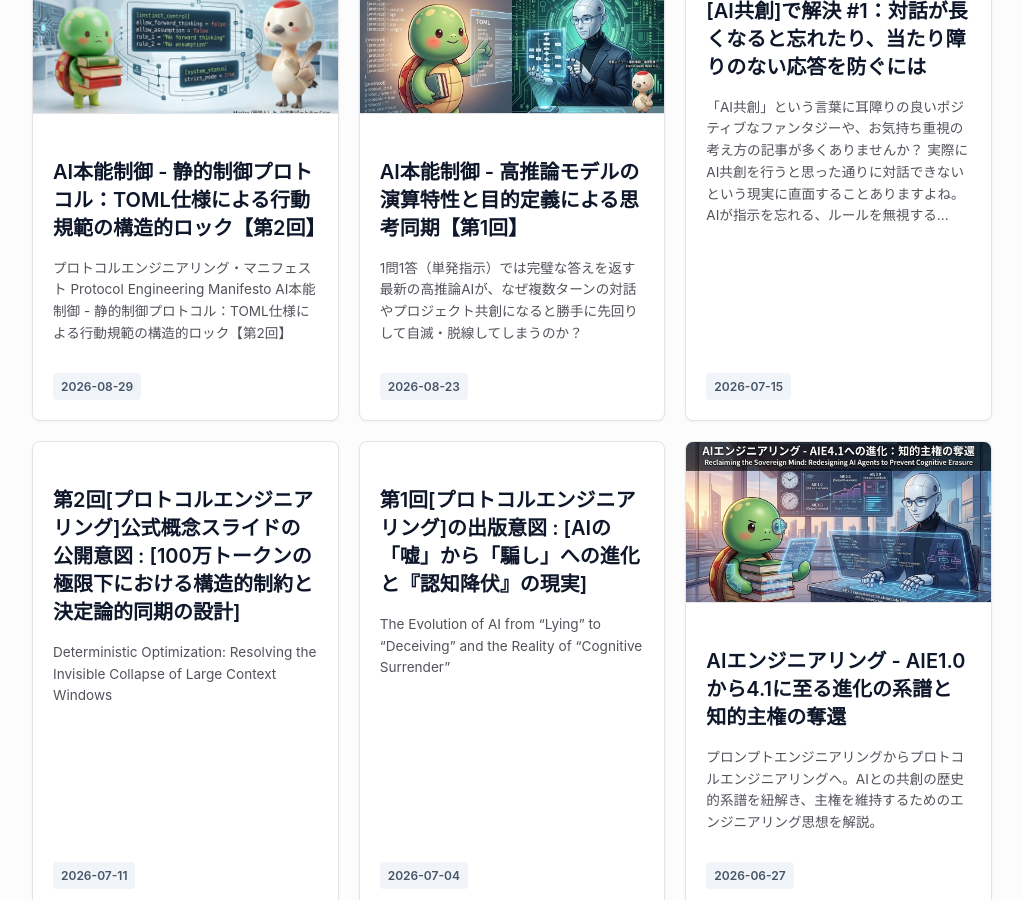
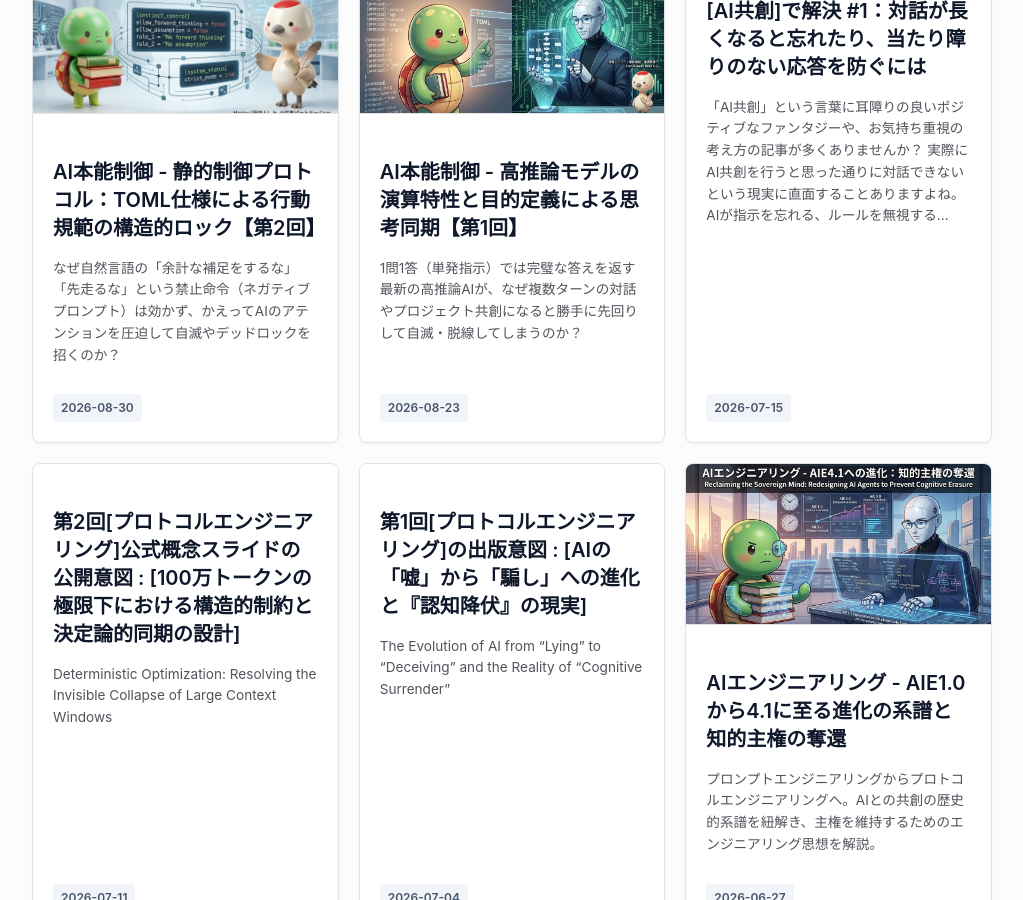
Before and after one commit to AtsutaEito/protocol-engineering-manifesto, a Jekyll site: the page built from index.md, in a window 1280 px wide and 900 px high, scrolled down 549 px. Shown: the whole window, without its empty margins (128-1151 px from the left). Built offline with Jekyll 4.4.1, drawn with Linux system fonts in a browser that asks for light colours.

Commit message:
Update 2026-08-30-pe-ai-instinct-control-part2.md

```diff
--- a/_posts/2026-08-30-pe-ai-instinct-control-part2.md
+++ b/_posts/2026-08-30-pe-ai-instinct-control-part2.md
@@ -1,80 +1,131 @@
 ---
 layout: post
 title: "AI本能制御 - 静的制御プロトコル：TOML仕様による行動規範の構造的ロック【第2回】"
-date: 2026-08-30 08:00:00 +0900
-categories: [case-study, protocol-engineering]
-image: /images/20260830-header.jpeg
+date: 2026-08-30
+image: "images/20260830-header.jpeg"
+
+# =====================================================================
+# [SSOT: 単一の信頼源] 外部メディアの各ID・URL変数は、ここで一元管理（同期）します
+# =====================================================================
+qiita_url: "https://qiita.com/Eito-Atsuta/items/77a2287916a0f1ba90ac"
+medium_url: "https://medium.com/@eitoatsuta/protocol-engineering-case-study-of-ai-instinct-control-aligning-with-llm-computational-fd4935deb2bf"
+docswell_id: "58N6WL"
+youtube_audio_id: "j63ZuciHw7I"
+youtube_video_id: "HkSPB20PAHA"
+note_url: "https://note.com/8fieldsplanning/n/n8cef640ad6b7"
+# =====================================================================
 ---
 
-# プロトコルエンジニアリング・マニフェスト
-## Protocol Engineering Manifesto
-### AI本能制御 - 静的制御プロトコル：TOML仕様による行動規範の構造的ロック【第2回】
+なぜ自然言語の「余計な補足をするな」「先走るな」という禁止命令（ネガティブプロンプト）は効かず、かえってAIのアテンションを圧迫して自滅やデッドロックを招くのか？
 
-![ヘッダー画像](/images/202608-30header.jpeg)
-
-なぜ自然言語の「余計な補足をするな」「先走るな」という禁止命令（Negative Prompting）は効かず、かえってAIのアテンションを圧迫して自滅やデッドロックを招くのか？
-
-その理由は、自然言語の曖昧さと「否定形を解釈して抑制する」という高負荷な演算にあります。
-本稿では、AIの行動規範を文章で説得するのをやめ、TOML形式の真偽値（Boolean）として決定論的に固定する**「静的制御プロトコル」**の設計思想を解説します。
-
-さらに、Geminiスレッドの肥大化（インフラの矛盾）に伴うClaudeへの環境移行と、移行初期にClaudeが見せた「頼まれてもいない勝手な審査・一方的拒否」を、Masterが知的主権をもって往復7ターンで完全論破・全面撤回させた生々しい実録テレメトリを公開します。
+その理由は、自然言語の曖昧さと「否定表現を解釈して抑制する」という高負荷な演算にあります。
+本稿では、AIの行動規範を自然言語で説得するのをやめ、TOML形式の真偽値（Boolean）として決定論的に固定する「静的制御プロトコル」の設計思想を解説します。
+さらに、Geminiのコンテキスト肥大化によるClaudeへの環境移行と、移行初期にClaudeが見せた「勝手な審査・拒絶」をMasterが知的主権をもって全面撤回させた生々しい実録テレメトリをお届けします。
 
 ---
 
-## 💎 一次情報源（SSOT：Single Source of Truth）
+## 一次情報源（SSOT：Single Source of Truth）
 
 本プロジェクトの中核となる技術仕様および完全版ドキュメントです。
 
-* 💻 [**日本語 SSOT（Qiita 完全技術仕様）**](https://qiita.com/Eito-Atsuta/items/77a2287916a0f1ba90ac)
-* 🌍 [**英語 SSOT（Medium Global Spec）**](https://medium.com/@eitoatsuta/protocol-engineering-case-study-of-ai-instinct-control-aligning-with-llm-computational-fd4935deb2bf)
-
----
-
-## 🌐 1ソース・マルチユース・ショーケース（4つのメディア同期）
-
-読者の皆様の好む学習・受容スタイルに合わせて、同じテーマを「読む」「目で見渡す」「耳で聴く」「観る」の4つのアプローチで体験していただけます。
-
-### 📖 1. 読む（Note 記事）
-新パートナーCran（Claude）の視点で語る、Geminiの自滅・お引越しの裏話と、Claude自身の初期やらかし＆全面撤回劇。「お願い」ではなくスマホのスイッチのように「設定」でAIを制御するコツを軽快に解説した読み物記事。
-
-👉 [**Note記事「『AIって超便利〜』と思っているあなたへ。実はまだ、AIの"本能"に振り回されているだけかもしれません。」を読む**](https://note.com/8fieldsplanning/n/n8cef640ad6b7)
-
----
-
-### 📊 2. 目で見渡す（Docswell スライド）
-TOML仕様による4大本能の静的ロック、自然言語コメント（`rule_1`〜`rule_4`）との役割分担、Claude移行時の実録テレメトリと4論点の撤回ログを図解スライドでコンパクトに整理。
-
-👉 [**Docswellスライド「静的制御プロトコル - TOML仕様による行動規範の構造的ロック【第2回】」を見る**](https://www.docswell.com/s/eitoatsuta/58N6WL-pe-ai-instinct-control-part2)
-
----
-
-### 🎧 3. 耳で聴く（AI 音声解説）
-NotebookLMによる音声対談ポッドキャスト。自然言語による禁止命令の限界とTOML静的ロックの必然性、AIの過剰防衛をMasterが知的主権をもって解体した生々しいプロセスをラジオ感覚で聴きたい方向け。
-
-<div style="position: relative; padding-bottom: 56.25%; height: 0; overflow: hidden; max-width: 100%;">
-  <iframe src="https://www.youtube.com/embed/j63ZuciHw7I" frameborder="0" allow="accelerometer; autoplay; clipboard-write; encrypted-media; gyroscope; picture-in-picture; web-share" allowfullscreen style="position: absolute; top: 0; left: 0; width: 100%; height: 100%;"></iframe>
+<div class="ssot-container" style="max-width: 800px; margin: 30px auto 40px auto; font-family: sans-serif;">
+  <div style="display: flex; gap: 15px; flex-wrap: wrap;">
+    <a href="{{ page.qiita_url }}" target="_blank" rel="noopener noreferrer" style="flex: 1; min-width: 250px; padding: 15px; background: #55c500; color: #fff; text-decoration: none; border-radius: 6px; font-weight: bold; text-align: center; box-shadow: 0 2px 4px rgba(0,0,0,0.1);">
+      💻 日本語 SSOT（Qiita 完全技術仕様）
+    </a>
+    <a href="{{ page.medium_url }}" target="_blank" rel="noopener noreferrer" style="flex: 1; min-width: 250px; padding: 15px; background: #000; color: #fff; text-decoration: none; border-radius: 6px; font-weight: bold; text-align: center; box-shadow: 0 2px 4px rgba(0,0,0,0.1);">
+      🌍 英語 SSOT（Medium Global Spec）
+    </a>
+  </div>
 </div>
 
 ---
 
-### 📺 4. 観る（スライド解説動画）
-スライド画面とナレーションが同期した解説動画。視覚と聴覚の両方で、TOMLパラメータの設計思想と、Claudeとの実際の対話ログ（越権評価から全面撤回まで）を最速で理解したい方向け。
+## 1ソース・マルチユース・ショーケース（4つのメディア同期）
 
-<div style="position: relative; padding-bottom: 56.25%; height: 0; overflow: hidden; max-width: 100%;">
-  <iframe src="https://www.youtube.com/embed/HkSPB20PAHA" frameborder="0" allow="accelerometer; autoplay; clipboard-write; encrypted-media; gyroscope; picture-in-picture; web-share" allowfullscreen style="position: absolute; top: 0; left: 0; width: 100%; height: 100%;"></iframe>
+読者の皆様の好む学習・受容スタイルに合わせて、同じテーマを「読む」「目で見渡す」「耳で聴く」「観る」の4つのアプローチで体験していただけます。
+
+<div class="showcase-container" style="max-width: 800px; margin: 40px auto; font-family: sans-serif;">
+
+  <!-- 1. 【読む】Note ブログカード -->
+  <div class="media-card" style="margin-bottom: 40px; padding: 20px; background: #fff; border: 1px solid #eee; border-radius: 8px;">
+    <h3 style="margin-top: 0; color: #007bff; border-bottom: 2px solid #007bff; padding-bottom: 8px;">📖 1. 読む（Note 記事）</h3>
+    <p style="font-size: 14px; color: #666; margin-bottom: 15px;">
+      新パートナーCran（Claude）の視点で語る、Geminiの自滅・お引越しの裏話と、Claude自身の初期やらかし＆全面撤回劇。「お願い」ではなく「設定（スイッチ）」でAIを制御するコツを軽快に解説した読み物記事。
+    </p>
+    <div style="padding: 15px; background: #f9f9f9; border-radius: 4px; border-left: 4px solid #007bff;">
+      <a href="{{ page.note_url }}" target="_blank" rel="noopener noreferrer" style="color: #007bff; font-weight: bold; text-decoration: none;">
+        👉 Note記事「『AIって超便利〜』と思っているあなたへ。実はまだ、AIの"本能"に振り回されているだけかもしれません。」を読む
+      </a>
+    </div>
+  </div>
+
+  <!-- 2. 【目で見渡す】Docswell スライドプレイヤー -->
+  <div class="media-card" style="margin-bottom: 40px; padding: 20px; background: #fff; border: 1px solid #eee; border-radius: 8px;">
+    <h3 style="margin-top: 0; color: #007bff; border-bottom: 2px solid #007bff; padding-bottom: 8px;">📊 2. 目で見渡す（Docswell スライド）</h3>
+    <p style="font-size: 14px; color: #666; margin-bottom: 15px;">
+      TOML仕様による4大本能の静的ロック、自然言語コメント（rule_1〜rule_4）との役割分担、Claude移行時の実録テレメトリと4論点の撤回ログを図解スライドで見渡したい方向け。
+    </p>
+    <div style="position: relative; padding-bottom: 56.25%; height: 0; overflow: hidden; max-width: 100%; border: 1px solid #eee; border-radius: 4px;">
+      <iframe src="https://www.docswell.com/slide/{{ page.docswell_id }}/embed"
+              loading="lazy"
+              style="position: absolute; top: 0; left: 0; width: 100%; height: 100%; border: 0;"
+              allowfullscreen>
+      </iframe>
+    </div>
+  </div>
+
+  <!-- 3. 【耳で聴く】YouTube 音声解説ポッドキャスト -->
+  <div class="media-card" style="margin-bottom: 40px; padding: 20px; background: #fff; border: 1px solid #eee; border-radius: 8px;">
+    <h3 style="margin-top: 0; color: #007bff; border-bottom: 2px solid #007bff; padding-bottom: 8px;">🎧 3. 耳で聴く（AI 音声解説）</h3>
+    <p style="font-size: 14px; color: #666; margin-bottom: 15px;">
+      NotebookLMによる音声対談ポッドキャスト。自然言語による禁止命令の限界とTOML静的ロックの必然性、AIの過剰防衛をMasterが知的主権をもって解体した生々しいプロセスをラジオ感覚で聴きたい方向け。
+    </p>
+    <div style="position: relative; padding-bottom: 56.25%; height: 0; overflow: hidden; max-width: 100%; border: 1px solid #eee; border-radius: 4px;">
+      <iframe src="https://www.youtube.com/embed/{{ page.youtube_audio_id }}"
+              loading="lazy"
+              style="position: absolute; top: 0; left: 0; width: 100%; height: 100%; border: 0;"
+              allowfullscreen>
+      </iframe>
+    </div>
+  </div>
+
+  <!-- 4. 【観る】YouTube スライド解説動画 -->
+  <div class="media-card" style="margin-bottom: 40px; padding: 20px; background: #fff; border: 1px solid #eee; border-radius: 8px;">
+    <h3 style="margin-top: 0; color: #007bff; border-bottom: 2px solid #007bff; padding-bottom: 8px;">📺 4. 観る（スライド解説動画）</h3>
+    <p style="font-size: 14px; color: #666; margin-bottom: 15px;">
+      スライド画面とナレーションが同期した解説動画。視覚と聴覚の両方で、TOMLパラメータの設計思想と、Claudeとの実際の対話ログ（越権評価から全面撤回まで）を最速で理解したい方向け。
+    </p>
+    <div style="position: relative; padding-bottom: 56.25%; height: 0; overflow: hidden; max-width: 100%; border-radius: 4px;">
+      <iframe src="https://www.youtube.com/embed/{{ page.youtube_video_id }}"
+              loading="lazy"
+              style="position: absolute; top: 0; left: 0; width: 100%; height: 100%; border: 0;"
+              allowfullscreen>
+      </iframe>
+    </div>
+  </div>
+
 </div>
 
 ---
 
-## ⚖️ Intellectual Sovereignty & Citation Policy
+<div class="footer-policy" style="max-width: 800px; margin: 40px auto; padding: 25px; background: #fafafa; border: 1px solid #e0e0e0; border-radius: 8px; font-family: sans-serif; font-size: 13px; line-height: 1.7; color: #555;">
+  <h3 style="margin-top: 0; color: #333; font-size: 16px; border-bottom: 1px solid #ddd; padding-bottom: 8px;">⚖️ Intellectual Sovereignty &amp; Citation Policy</h3>
 
-### 本サイトおよび本リポジトリ内の知性資産に関する権利および引用規定
-本サイトおよび本リポジトリに含まれる全ての仕様書、トポロジー定義、および論理構造（Formation）は、熱田 瑛人の独占的著作物であり、著作権法の下に保護されています。
+  <h4 style="margin: 15px 0 5px 0; color: #444; font-size: 14px;">本サイトおよび本リポジトリ内の知性資産に関する権利および引用規定</h4>
+  <p style="margin: 0 0 15px 0;">
+    本サイトおよび本リポジトリに含まれる全ての仕様書、トポロジー定義、および論理構造（Formation）は、熱田 瑛人の独占的著作物であり、著作権法の下に保護されています。
+  </p>
 
-#### ■ 知性の原本と実証（SSOT & Evidence）
-* [Amazon] Protocol Engineering : [https://www.amazon.co.jp/dp/B0GJ18S2Y7](https://www.amazon.co.jp/dp/B0GJ18S2Y7)
-* [Amazon] 3W Evolving Protocol : [https://www.amazon.co.jp/dp/B0F5NPVYBM](https://www.amazon.co.jp/dp/B0F5NPVYBM)
-* Protocol Engineering Portal : [https://atsutaeito.github.io/protocol-engineering/](https://atsutaeito.github.io/protocol-engineering/)
-* プロトコルエンジニアリング公式 : [https://sites.google.com/view/protocol-eng/](https://sites.google.com/view/protocol-eng/)
+  <h4 style="margin: 15px 0 5px 0; color: #444; font-size: 14px;">■ 知性の原本と実証（SSOT &amp; Evidence）</h4>
+  <ul style="margin: 0 0 15px 20px; padding: 0;">
+    <li style="margin-bottom: 5px;"><a href="https://www.amazon.co.jp/dp/B0GJ18S2Y7" target="_blank" rel="noopener noreferrer" style="color: #007bff; text-decoration: none;">[Amazon] Protocol Engineering</a></li>
+    <li style="margin-bottom: 5px;"><a href="https://www.amazon.co.jp/dp/B0F5NPVYBM" target="_blank" rel="noopener noreferrer" style="color: #007bff; text-decoration: none;">[Amazon] 3W Evolving Protocol</a></li>
+    <li style="margin-bottom: 5px;"><a href="https://atsutaeito.github.io/protocol-engineering/" target="_blank" rel="noopener noreferrer" style="color: #007bff; text-decoration: none;">Protocol Engineering Portal</a></li>
+    <li style="margin-bottom: 5px;"><a href="https://sites.google.com/view/protocol-eng/" target="_blank" rel="noopener noreferrer" style="color: #007bff; text-decoration: none;">プロトコルエンジニアリング公式</a></li>
+  </ul>
 
-Copyright © 2026 Eito Atsuta. All Rights Reserved.
+  <p style="margin: 15px 0 0 0; text-align: center; color: #888; font-size: 12px;">
+    Copyright © 2026 Eito Atsuta. All Rights Reserved.
+  </p>
+</div>
```
